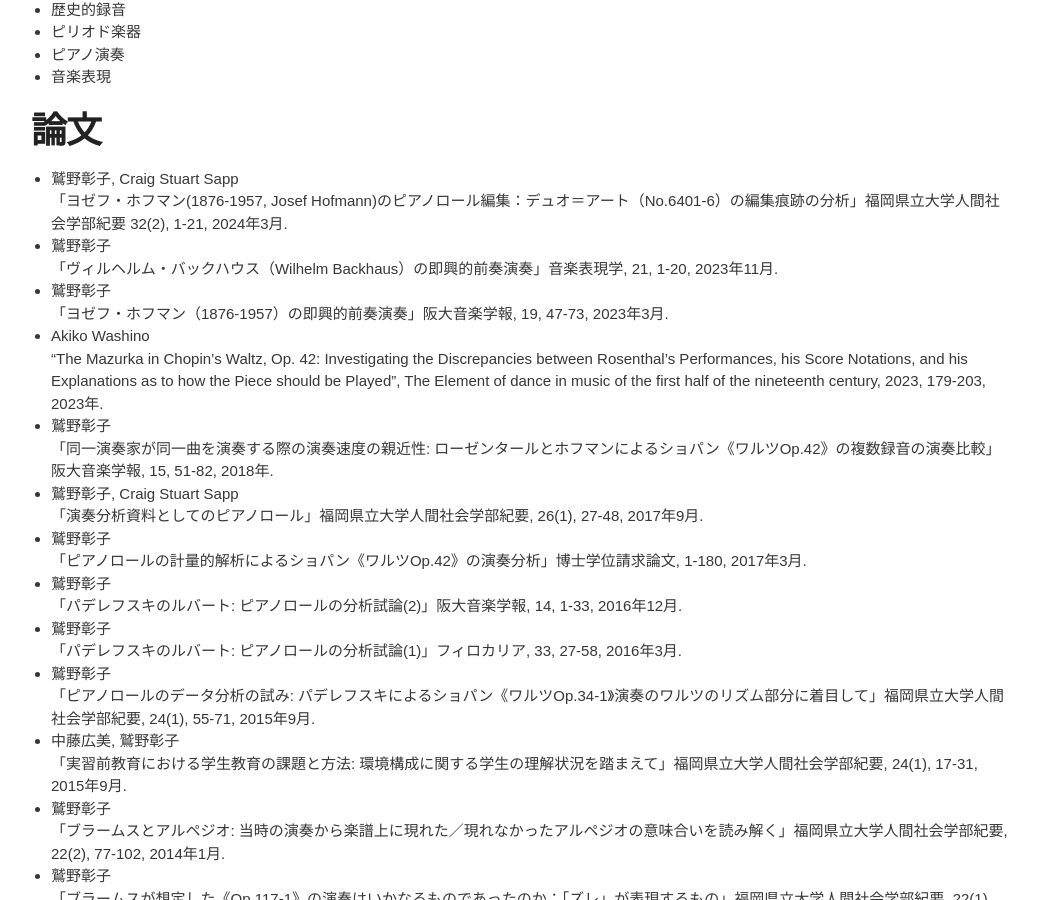
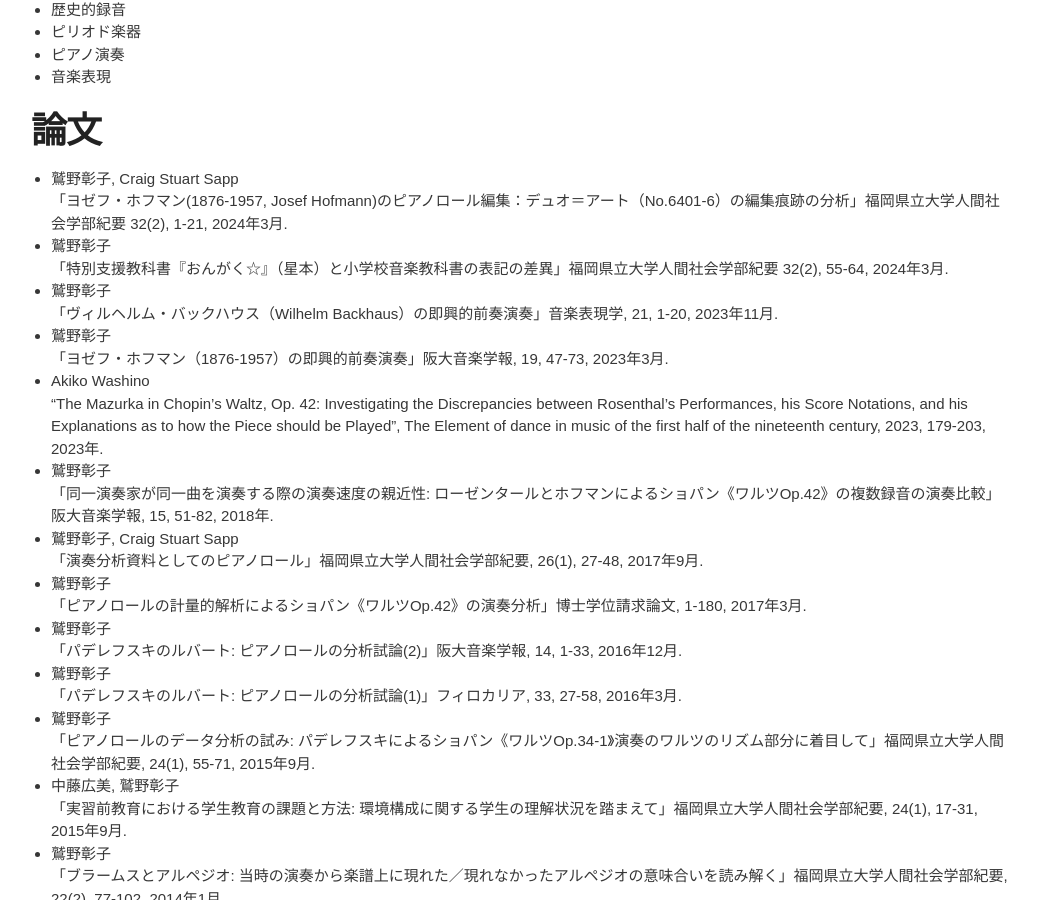
Before and after one commit to akikowashino/akikowashino.github.io, a Jekyll site: the page built from index.md, in a window 1280 px wide and 900 px high, scrolled down 901 px. Shown: the whole window, without its empty margins (119-1157 px from the left). Built offline with Jekyll 4.4.1, drawn with Linux system fonts in a browser that asks for light colours.

Commit message:
Update index.md

```diff
--- a/index.md
+++ b/index.md
@@ -41,6 +41,8 @@ lang: jp
 # 論文
 * 鷲野彰子, Craig Stuart Sapp<br>
 「ヨゼフ・ホフマン(1876-1957, Josef Hofmann)のピアノロール編集：デュオ＝アート（No.6401-6）の編集痕跡の分析」福岡県立大学人間社会学部紀要 32(2), 1-21, 2024年3月.
+* 鷲野彰子<br>
+「特別支援教科書『おんがく☆』（星本）と小学校音楽教科書の表記の差異」福岡県立大学人間社会学部紀要 32(2), 55-64, 2024年3月.
 * 鷲野彰子<br>
 「ヴィルヘルム・バックハウス（Wilhelm Backhaus）の即興的前奏演奏」音楽表現学, 21, 1-20, 2023年11月.
 * 鷲野彰子<br>
```
